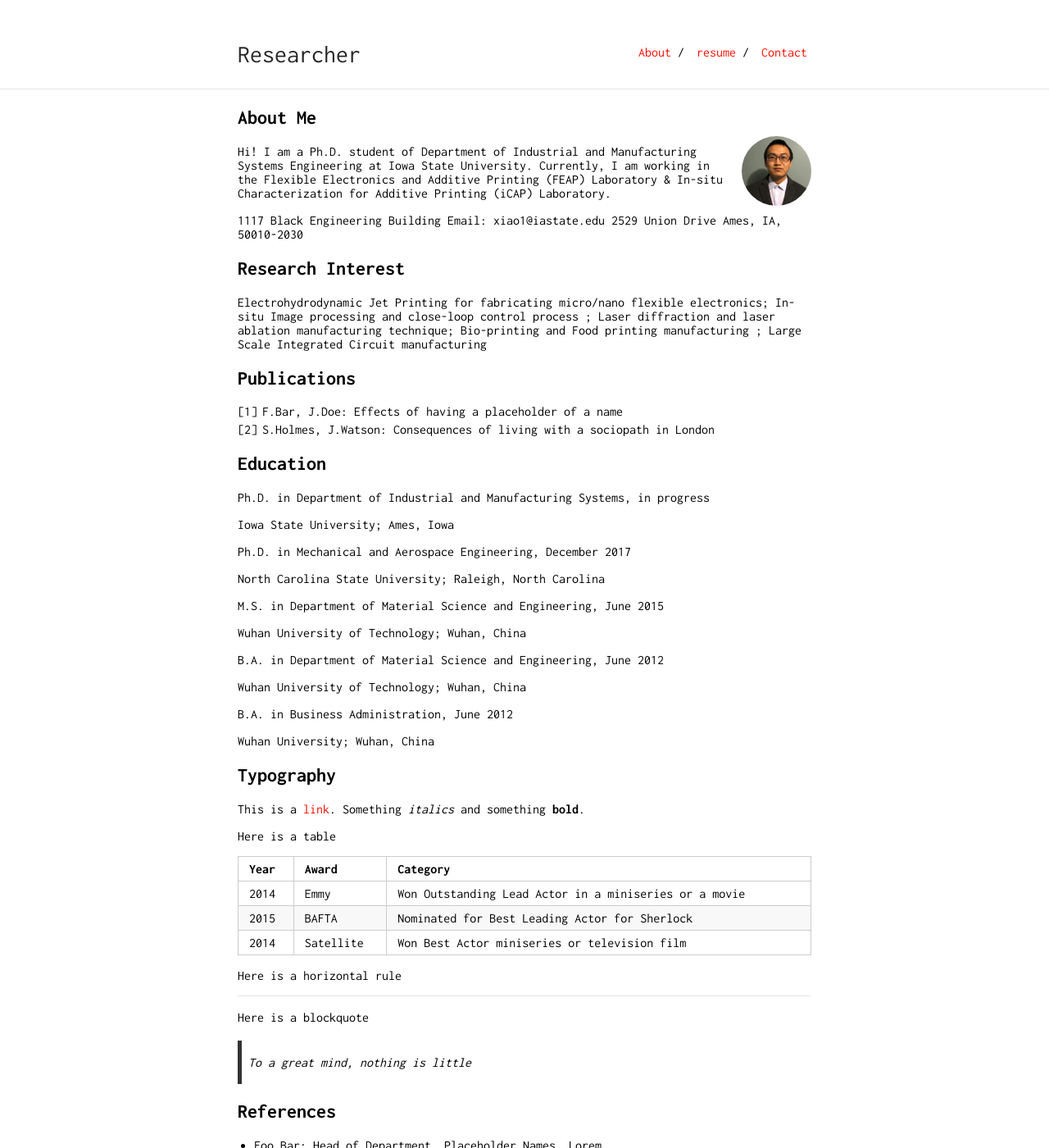
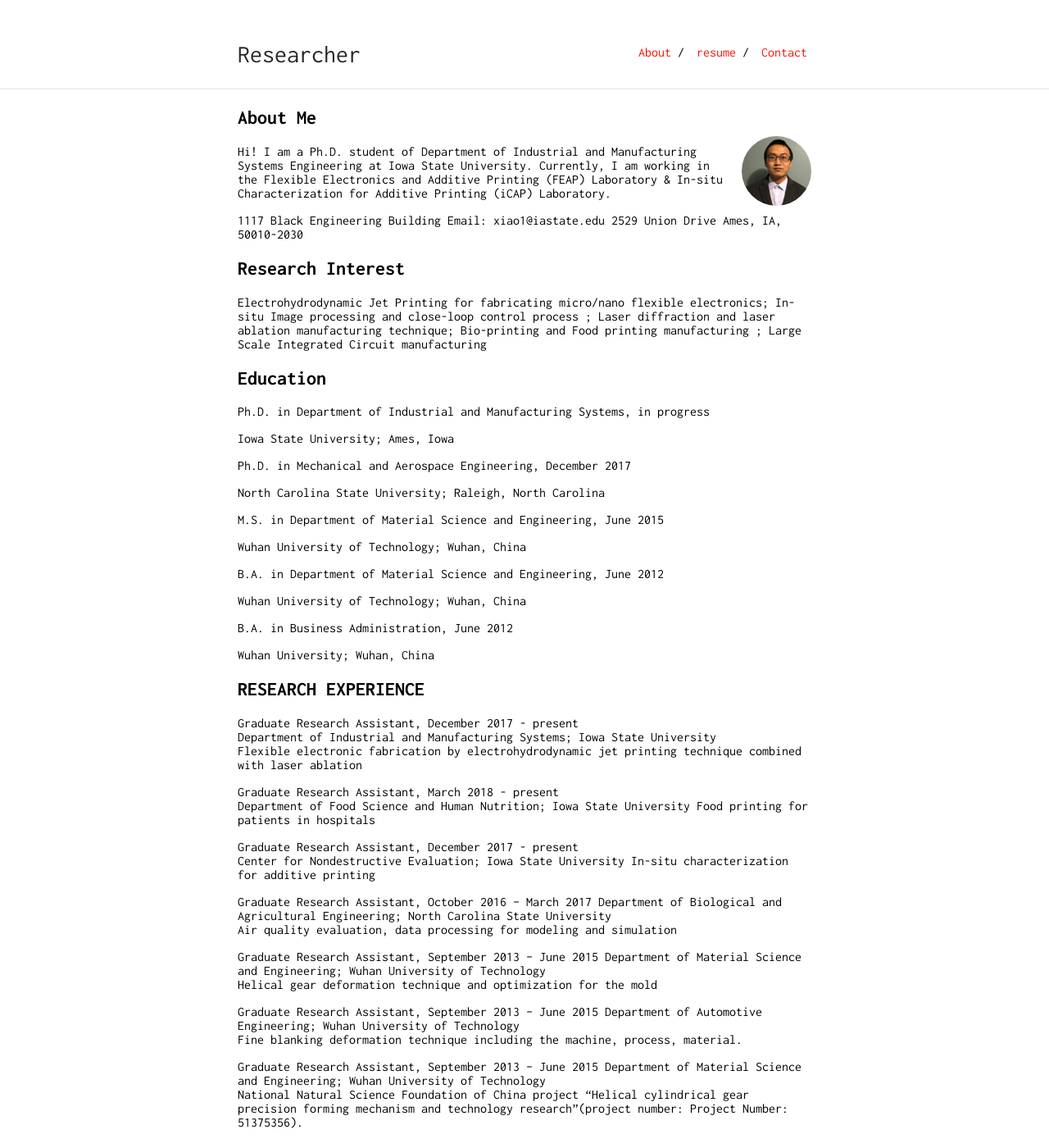
Before and after one commit to zhangxiao2018/zhangxiao2018.github.io, a Jekyll site: the page built from index.md, in a window 1280 px wide and 1400 px high. Shown: the whole window at 82% size. Built offline with Jekyll 4.4.1, drawn with Linux system fonts in a browser that asks for light colours; our own code applies the rules of GitHub Pages for plain Markdown files.

Commit message:
Update index.md

```diff
--- a/index.md
+++ b/index.md
@@ -19,11 +19,6 @@ Electrohydrodynamic Jet Printing for fabricating micro/nano flexible electronics
 ; Laser diffraction and laser ablation manufacturing technique; Bio-printing and Food printing manufacturing
 ; Large Scale Integrated Circuit manufacturing
 
-## Publications
-
-1. F.Bar, J.Doe: Effects of having a placeholder of a name
-2. S.Holmes, J.Watson: Consequences of living with a sociopath in London
-
 ## Education
 Ph.D. in Department of Industrial and Manufacturing Systems, in progress
 
@@ -44,6 +39,35 @@ Wuhan University of Technology; Wuhan, China
 B.A. in Business Administration, June   2012
 
 Wuhan University; Wuhan, China
+
+## RESEARCH EXPERIENCE
+Graduate Research Assistant, December   2017 - present
+Department of Industrial and Manufacturing Systems; Iowa State University
+Flexible electronic fabrication by electrohydrodynamic jet printing technique combined with laser ablation
+
+Graduate Research Assistant, March   2018 - present
+Department of Food Science and Human Nutrition; Iowa State University
+Food printing for patients in hospitals
+
+Graduate Research Assistant, December   2017 - present
+Center for Nondestructive Evaluation; Iowa State University
+In-situ characterization for additive printing
+
+Graduate Research Assistant, October   2016 – March 2017
+Department of Biological and Agricultural Engineering; North Carolina State University
+Air quality evaluation, data processing for modeling and simulation
+
+Graduate Research Assistant, September   2013 – June 2015
+Department of Material Science and Engineering; Wuhan University of Technology
+Helical gear deformation technique and optimization for the mold
+
+Graduate Research Assistant, September   2013 – June 2015
+Department of Automotive Engineering; Wuhan University of Technology
+Fine blanking deformation technique including the machine, process, material.
+
+Graduate Research Assistant, September   2013 – June 2015
+Department of Material Science and Engineering; Wuhan University of Technology
+National Natural Science Foundation of China project “Helical cylindrical gear precision forming mechanism and technology research”(project number: Project Number: 51375356).
 
 ## Typography
 
```
